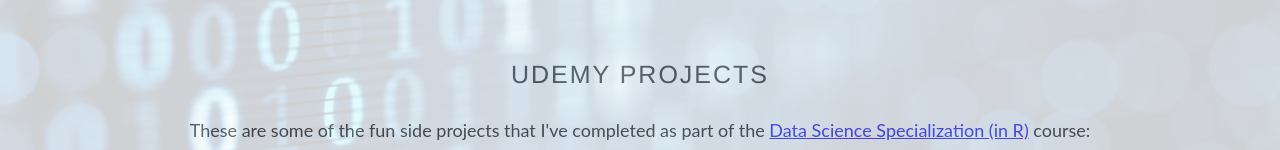
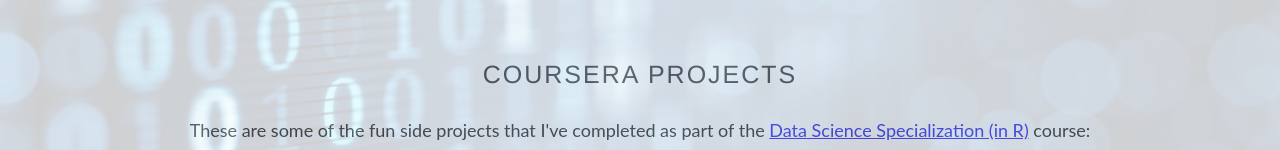
Before and after one commit to amete/DataSciencePortfolio, a plain HTML site: page index.html in a window 1280 px wide. Shown: the part 537-687 px from the top of the page. Drawn offline with Linux system fonts and the light colour scheme.

Commit message:
text update

```diff
--- a/index.html
+++ b/index.html
@@ -142,7 +142,7 @@ li a:hover {
         </ul>
       </div>
       <br>
-      <h3 style="text-align:center;">Udemy Projects</h3>
+      <h3 style="text-align:center;">Coursera Projects</h3>
       These are some of the fun side projects that I've completed as part of the <a href="https://www.coursera.org/specializations/jhu-data-science">Data Science Specialization (in R)</a> course:
       <br>
       <br>
```
